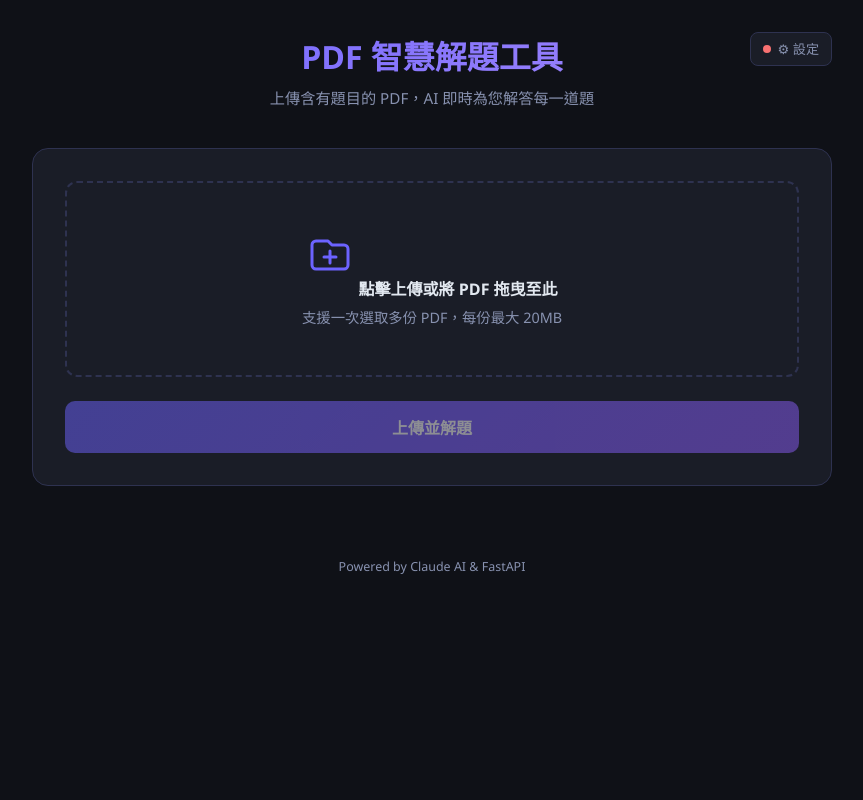
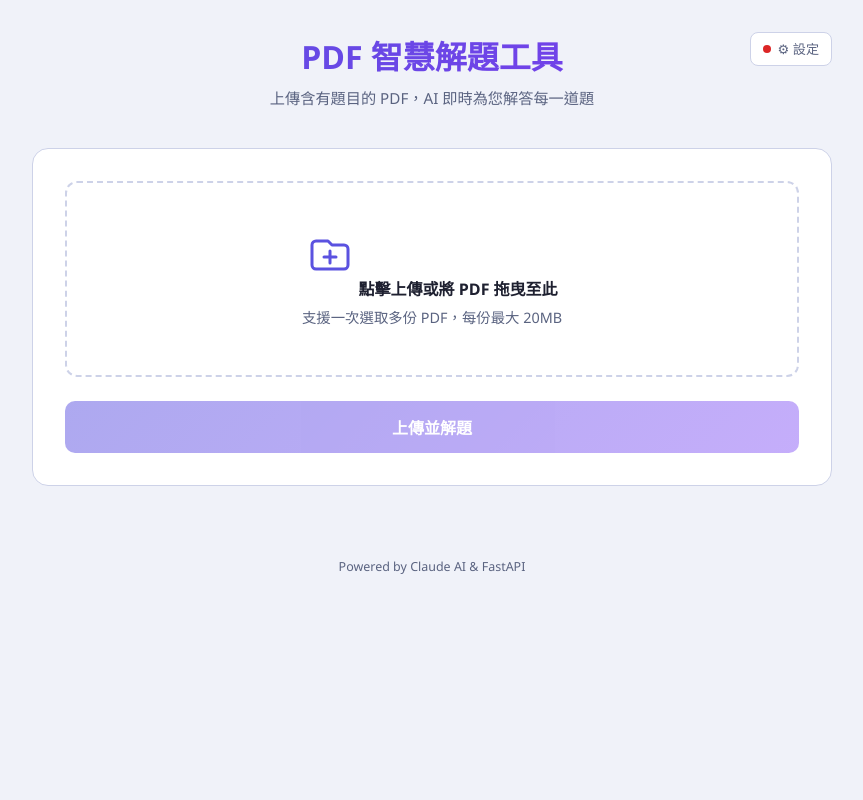
Before and after one commit to ychin-hsuan/studytool2, a Python web app: template templates/index.html in a window 1280 px wide. Shown: the whole page, without its empty margins (208-1071 px from the left). Run offline with Jinja, Linux system fonts and the light colour scheme; the template is opened without the code that fills it, so the values that code supplies are empty.

Commit message:
UI: light theme + Markdown rendering for answers
- Switch to light color scheme (white/light-gray surface, dark text)
- Add renderMarkdown() + applyInline() to render AI answers as HTML:
  bold (**), italic (*), inline code (`), headers (#/##/###),
  ordered and unordered lists
- Add CSS for ul/ol/li, h3-h5, code, strong, em inside .qb-content

https://claude.ai/code/session_01P7473zAyhpWyPPUbH8navi

```diff
--- a/templates/index.html
+++ b/templates/index.html
@@ -8,16 +8,16 @@
     *, *::before, *::after { box-sizing: border-box; margin: 0; padding: 0; }
 
     :root {
-      --bg: #0f1117;
-      --surface: #1a1d27;
-      --surface2: #22263a;
-      --border: #2e3250;
-      --accent: #6c63ff;
-      --accent2: #a78bfa;
-      --text: #e2e8f0;
-      --muted: #8892b0;
-      --success: #4ade80;
-      --error: #f87171;
+      --bg: #f0f2f9;
+      --surface: #ffffff;
+      --surface2: #e8ecf5;
+      --border: #cdd2e8;
+      --accent: #5b52e0;
+      --accent2: #7c3aed;
+      --text: #1e2030;
+      --muted: #5a6380;
+      --success: #16a34a;
+      --error: #dc2626;
     }
 
     body {
@@ -575,6 +575,28 @@
       text-align: center;
     }
 
+    /* ── Markdown content styles ── */
+    .qb-content p { margin: 0.35rem 0; line-height: 1.8; }
+    .qb-content p:first-child { margin-top: 0; }
+    .qb-content p:last-child { margin-bottom: 0; }
+    .qb-content br { display: block; content: ''; margin: 0.2rem 0; }
+    .qb-content strong { font-weight: 700; color: var(--text); }
+    .qb-content em { font-style: italic; }
+    .qb-content h3 { font-size: 1rem; font-weight: 700; color: var(--accent2); margin: 0.8rem 0 0.3rem; }
+    .qb-content h4 { font-size: 0.95rem; font-weight: 600; color: var(--accent2); margin: 0.6rem 0 0.25rem; }
+    .qb-content h5 { font-size: 0.9rem; font-weight: 600; color: var(--accent2); margin: 0.5rem 0 0.2rem; }
+    .qb-content ul, .qb-content ol { margin: 0.4rem 0 0.4rem 1.4rem; }
+    .qb-content li { margin-bottom: 0.25rem; line-height: 1.75; }
+    .qb-content code {
+      background: var(--surface2);
+      border: 1px solid var(--border);
+      border-radius: 3px;
+      padding: 0.1em 0.35em;
+      font-family: 'Consolas', 'Fira Code', monospace;
+      font-size: 0.88em;
+      color: var(--accent2);
+    }
+
     /* ── Print styles ── */
     @media print {
       body { background: #fff; color: #000; padding: 0; }
@@ -1047,6 +1069,53 @@
     return { card, answerBox, actionRow, liveDot };
   }
 
+  // ── Markdown renderer ─────────────────────────────────────────
+
+  function applyInline(text) {
+    text = text.replace(/\*\*(.+?)\*\*/g, '<strong>$1</strong>');
+    text = text.replace(/__(.+?)__/g, '<strong>$1</strong>');
+    text = text.replace(/\*([^*\n]+?)\*/g, '<em>$1</em>');
+    text = text.replace(/`([^`\n]+)`/g, '<code>$1</code>');
+    return text;
+  }
+
+  function renderMarkdown(raw) {
+    const lines = escHtml(raw).split('\n');
+    const out = [];
+    let inUl = false, inOl = false;
+
+    function closeList() {
+      if (inUl) { out.push('</ul>'); inUl = false; }
+      if (inOl) { out.push('</ol>'); inOl = false; }
+    }
+
+    for (const line of lines) {
+      const olM = line.match(/^(\d+)[.)]\s+(.+)$/);
+      if (olM) {
+        if (!inOl) { closeList(); out.push('<ol>'); inOl = true; }
+        out.push(`<li>${applyInline(olM[2])}</li>`);
+        continue;
+      }
+      const ulM = line.match(/^[-*•]\s+(.+)$/);
+      if (ulM) {
+        if (!inUl) { closeList(); out.push('<ul>'); inUl = true; }
+        out.push(`<li>${applyInline(ulM[1])}</li>`);
+        continue;
+      }
+      closeList();
+      const h3 = line.match(/^###\s+(.+)$/);
+      if (h3) { out.push(`<h5>${applyInline(h3[1])}</h5>`); continue; }
+      const h2 = line.match(/^##\s+(.+)$/);
+      if (h2) { out.push(`<h4>${applyInline(h2[1])}</h4>`); continue; }
+      const h1 = line.match(/^#\s+(.+)$/);
+      if (h1) { out.push(`<h3>${applyInline(h1[1])}</h3>`); continue; }
+      if (line.trim() === '') { out.push('<br>'); continue; }
+      out.push(`<p>${applyInline(line)}</p>`);
+    }
+    closeList();
+    return out.join('');
+  }
+
   // ── Block rendering ────────────────────────────────────────────
 
   function renderBlocks(answerBox, fullText) {
@@ -1056,7 +1125,7 @@
     if (segments[0].trim()) {
       const pre = document.createElement('div');
       pre.className = 'q-block';
-      pre.innerHTML = `<div class="qb-content">${escHtml(segments[0].trim())}</div>`;
+      pre.innerHTML = `<div class="qb-content">${renderMarkdown(segments[0].trim())}</div>`;
       answerBox.appendChild(pre);
     }
 
@@ -1073,7 +1142,7 @@
 
     div.innerHTML = `
       <div class="qb-header">${escHtml(header)}</div>
-      <div class="qb-content">${escHtml(content)}</div>
+      <div class="qb-content">${renderMarkdown(content)}</div>
       <div class="qb-followup-wrap">
         <button class="followup-toggle-btn">💬 追問這題</button>
         <div class="followup-panel" style="display:none">
```
